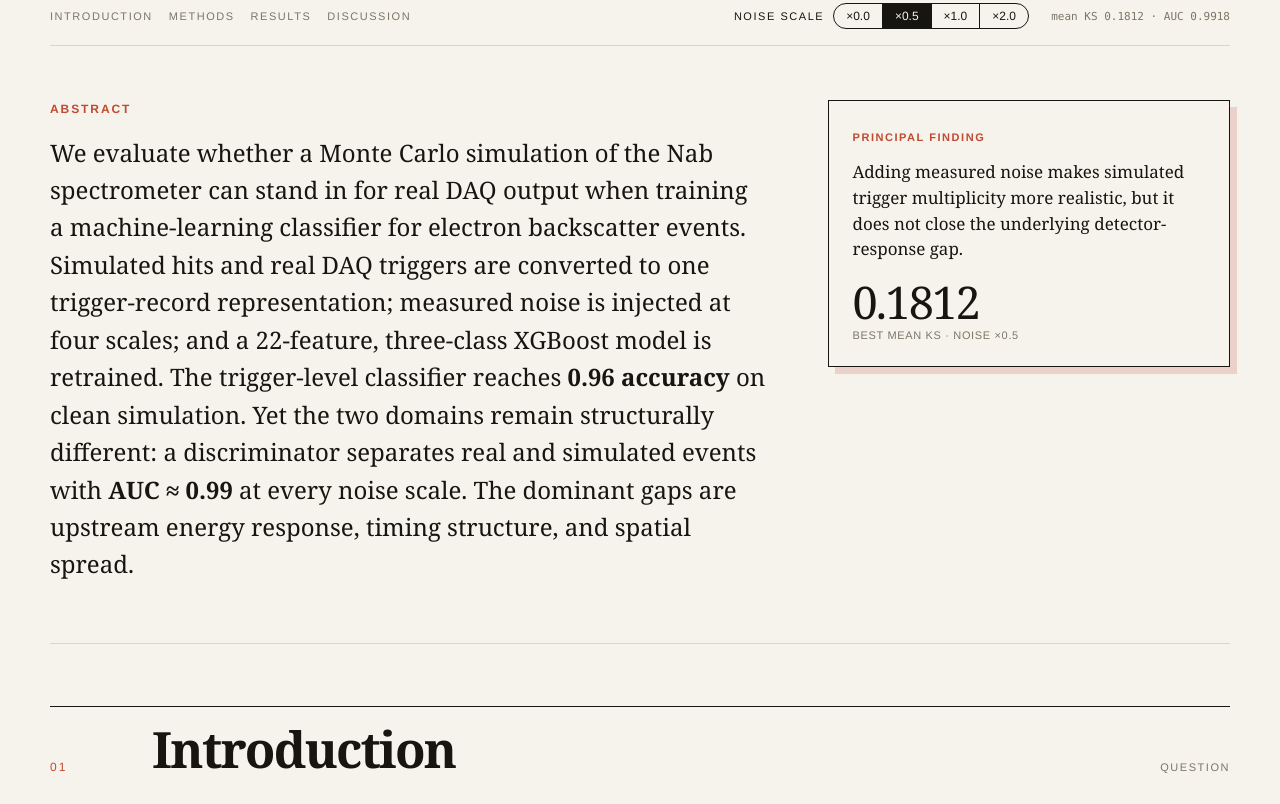
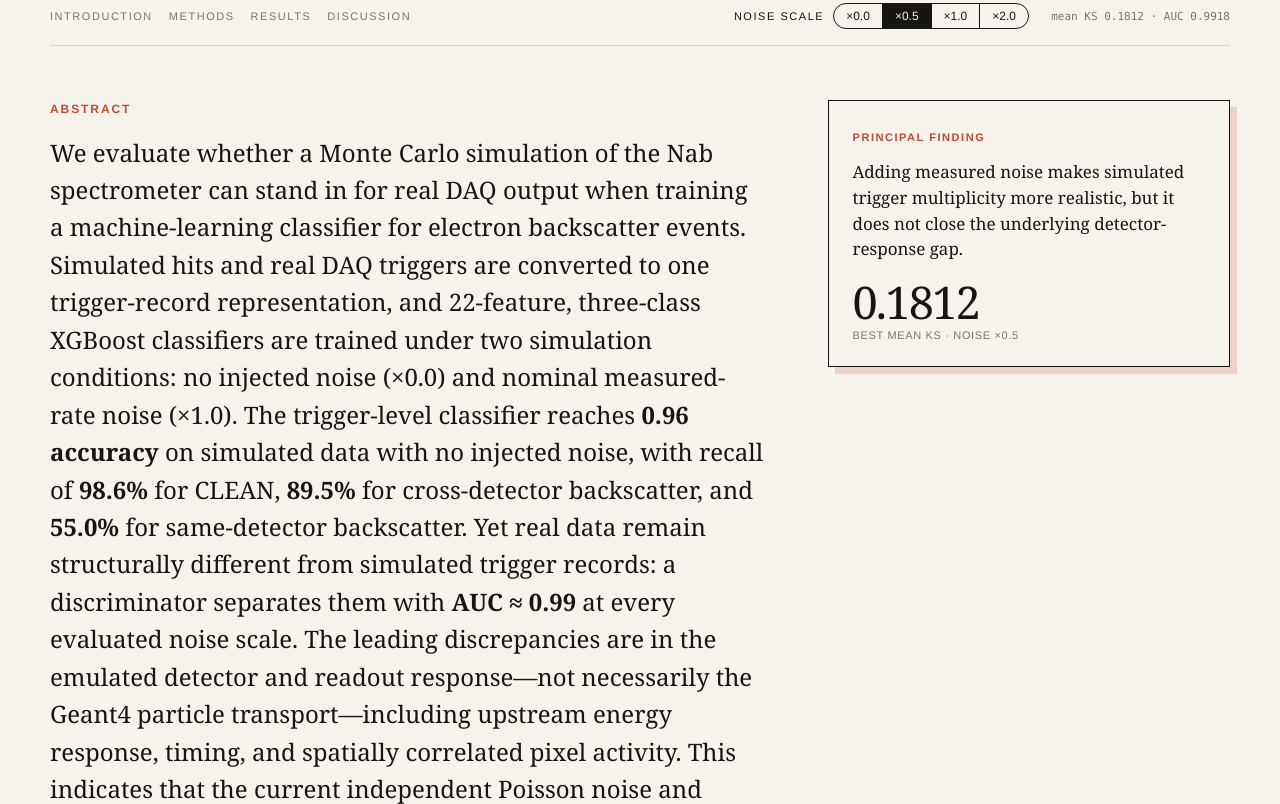
Before and after one commit to MrAntonS/NabResearch, a plain HTML site: page index.html in a window 1280 px wide. Shown: the part 589-1393 px from the top of the page. Drawn offline with Linux system fonts and the light colour scheme; a script that the page names is missing.

Commit message:
Clarify noise training and sim-to-real findings

```diff
--- a/index.html
+++ b/index.html
@@ -75,7 +75,7 @@
       <div class="lead-grid reveal">
         <section class="abstract" aria-labelledby="abstract-title">
           <h2 id="abstract-title">Abstract</h2>
-          <p>We evaluate whether a Monte Carlo simulation of the Nab spectrometer can stand in for real DAQ output when training a machine-learning classifier for electron backscatter events. Simulated hits and real DAQ triggers are converted to one trigger-record representation; measured noise is injected at four scales; and a 22-feature, three-class XGBoost model is retrained. The trigger-level classifier reaches <strong>0.96 accuracy</strong> on clean simulation. Yet the two domains remain structurally different: a discriminator separates real and simulated events with <strong>AUC ≈ 0.99</strong> at every noise scale. The dominant gaps are upstream energy response, timing structure, and spatial spread.</p>
+          <p>We evaluate whether a Monte Carlo simulation of the Nab spectrometer can stand in for real DAQ output when training a machine-learning classifier for electron backscatter events. Simulated hits and real DAQ triggers are converted to one trigger-record representation, and 22-feature, three-class XGBoost classifiers are trained under two simulation conditions: no injected noise (×0.0) and nominal measured-rate noise (×1.0). The trigger-level classifier reaches <strong>0.96 accuracy</strong> on simulated data with no injected noise, with recall of <strong>98.6%</strong> for CLEAN, <strong>89.5%</strong> for cross-detector backscatter, and <strong>55.0%</strong> for same-detector backscatter. Yet real data remain structurally different from simulated trigger records: a discriminator separates them with <strong>AUC ≈ 0.99</strong> at every evaluated noise scale. The leading discrepancies are in the emulated detector and readout response—not necessarily the Geant4 particle transport—including upstream energy response, timing, and spatially correlated pixel activity. This indicates that the current independent Poisson noise and trigger-response model is not yet faithful to the real DAQ.</p>
         </section>
         <aside class="takeaway" aria-label="Principal finding">
           <span class="label">Principal finding</span>
```
Also changed, not shown: 1 other file.
